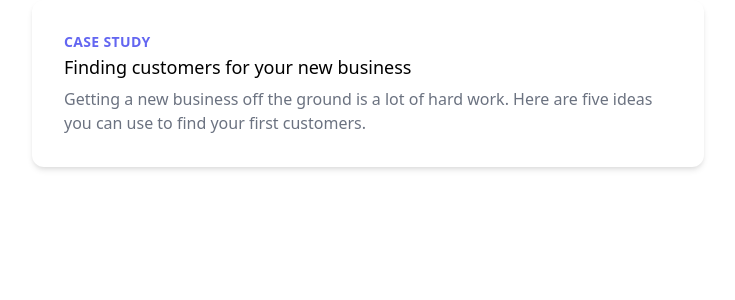
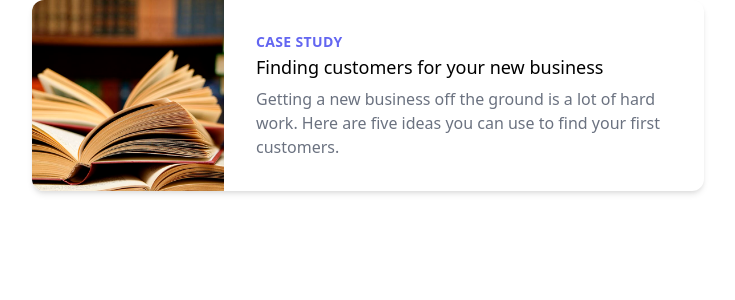
Before and after one commit to Nauman-Arshad/Next-Blog, a Next.js app: page /profile in a window 1280 px wide. Shown: the top 300 px of the page, without its empty margins (272-1007 px from the left). Built offline with nearby package versions, Linux system fonts and the light colour scheme.

Commit message:
image use from public folder

```diff
--- a/next.config.js
+++ b/next.config.js
@@ -1,3 +1,8 @@
 module.exports = {
   reactStrictMode: true,
 }
+module.exports = {
+  // Webpack 5 is enabled by default
+  // You can still use webpack 4 while upgrading to the latest version of Next.js by adding the "webpack5: false" flag
+  webpack5: false,
+}
--- a/pages/profile.js
+++ b/pages/profile.js
@@ -5,7 +5,7 @@ const profile = () => {
         <div className="max-w-md mx-auto bg-white rounded-xl shadow-md overflow-hidden md:max-w-2xl">
              <div className="md:flex">
                 <div className="md:flex-shrink-0">
-                    <image className="h-48 w-full object-cover md:h-full md:w-48" src="public/books.jpg" alt="Man looking at item at a store" />
+                    <img className="h-48 w-full object-cover md:h-full md:w-48" src="/books.jpg" alt="Man looking at item at a store" />
                     </div>
     <div className="p-8">
       <div className="uppercase tracking-wide text-sm text-indigo-500 font-semibold">Case study</div>
```
